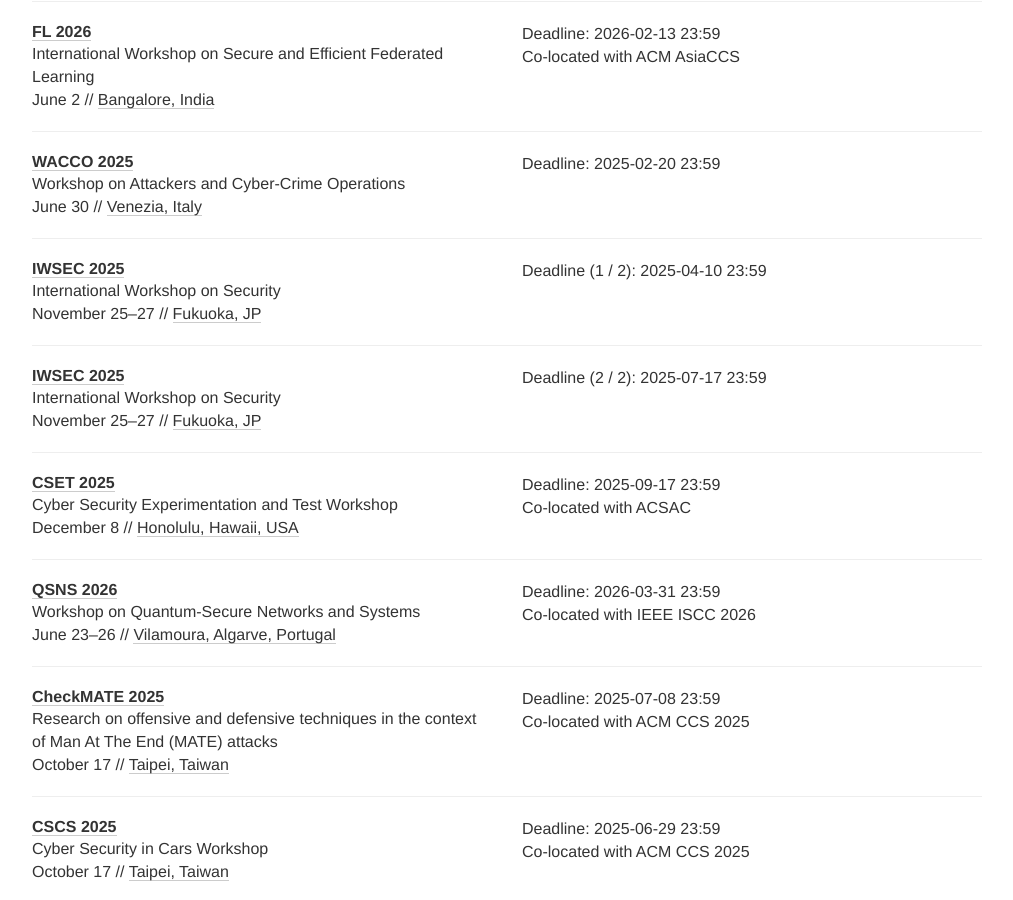
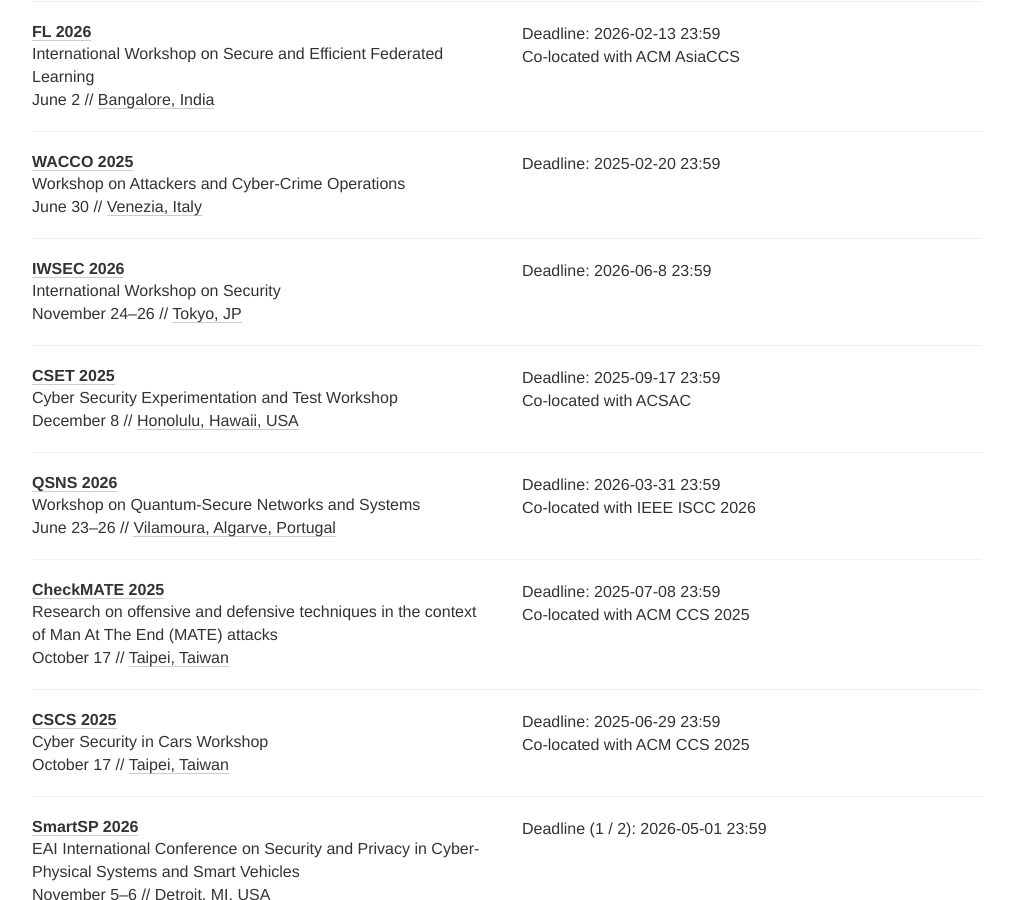
Before and after one commit to sec-deadlines/sec-deadlines.github.io, a Jekyll site: the page built from index.html, in a window 1280 px wide and 900 px high, scrolled down 17813 px. Shown: the whole window, without its empty margins (133-1146 px from the left). Built offline with Jekyll 4.4.1, drawn with Linux system fonts in a browser that asks for light colours; nearby versions of some CDN libraries; comment, search, counter and statistics services are not loaded.

Commit message:
Change IWSEC year and update conference details
Updated IWSEC conference details for 2026.

```diff
--- a/_data/conferences.yml
+++ b/_data/conferences.yml
@@ -1236,12 +1236,11 @@
 
 - name: IWSEC
   description: International Workshop on Security
-  year: 2025
-  link: https://www.iwsec.org/2025/
-  deadline: ["2025-04-10 23:59", "2025-07-17 23:59"]
-  timezone: Etc/UTC
-  date: November 25-27
-  place: Fukuoka, JP
+  year: 2026
+  link: https://www.iwsec.org/2026/index.html
+  deadline: ["2026-06-8 23:59"]
+  date: November 24-26
+  place: Tokyo, JP
   tags: [SEC, PRIV, CRYPTO, SHOP]
 
 - name: CSET
```
